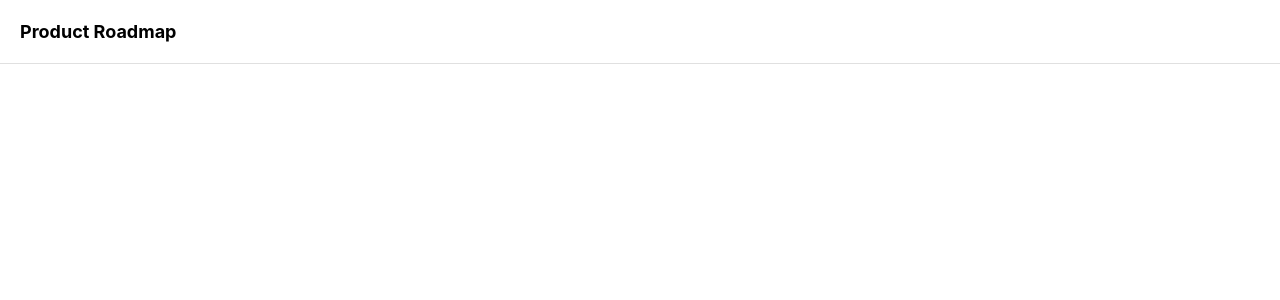
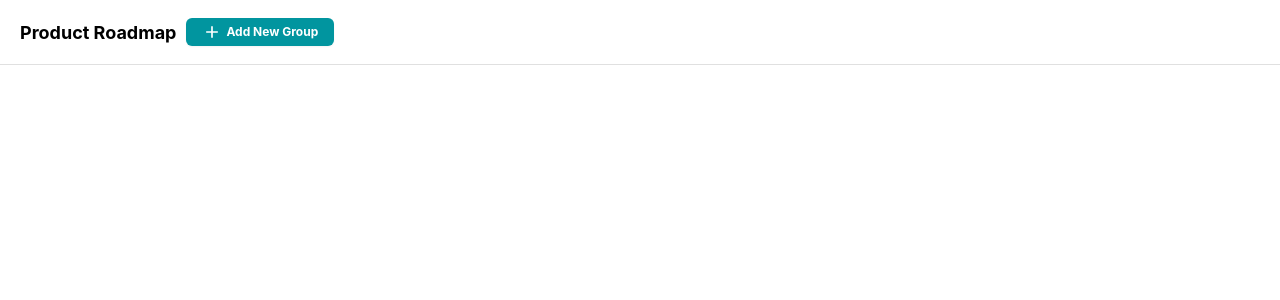
Before and after one commit to Ariefhsnn/todo-app, a React (Create React App) app: page / in a window 1280 px wide. Shown: the top 300 px of the page. Built offline with nearby package versions, Linux system fonts and the light colour scheme.

Commit message:
[arief] - add button component and add react-icons library

```diff
--- a/package.json
+++ b/package.json
@@ -9,6 +9,7 @@
     "react": "^18.2.0",
     "react-dom": "^18.2.0",
     "react-hook-form": "^7.41.5",
+    "react-icons": "^4.7.1",
     "react-router-dom": "^6.6.1",
     "react-scripts": "5.0.1",
     "web-vitals": "^2.1.0"
--- /dev/null
+++ b/src/components/Button.jsx
@@ -0,0 +1,14 @@
+import React from "react";
+
+export const Button = ({type, children, disabled}) => {
+
+    const primary = 'flex items-center gap-[4px] bg-[#01959F] hover:bg-[#006c73] text-white px-[16px] py-[4px] rounded-md text-[12px] font-bold capitalize duration-300 shadow-sm'
+    const outlined = 'flex items-center gap-[4px] bg-white border border-[#E0E0E0] text-[#1D1F20] px-[16px] py-[4px] rounded-md text-[12px] font-bold capitalize duration-300 shadow-md'
+    const danger = 'flex items-center gap-[4px] bg-red-600 hover:bg-red-700 text-white px-[16px] py-[4px] rounded-md text-[12px] font-bold capitalize duration-300 shadow-sm'
+
+    return (
+        <button disabled={disabled} className={`${type === 'primary' ? primary : type === 'danger' ? danger : outlined}`}>
+            {!children ? 'Klik' : children}
+        </button>
+    )
+}
--- a/src/components/Navbar.jsx
+++ b/src/components/Navbar.jsx
@@ -1,9 +1,15 @@
 import React from "react";
+import { Button } from "./";
+import { MdAdd } from 'react-icons/md'
 
 export const Navbar = () => {
     return (
         <nav className="px-[20px] py-[18px] flex w-full gap-[10px] border-b border-[#E0E0E0] items-center">
             <h1 className="text-[18px] font-bold">Product Roadmap</h1>
+            <Button type="primary">
+                <MdAdd className="h-5 w-5"/>
+                <p>Add New Group</p>
+            </Button>
         </nav>
     )
 }
--- a/src/components/index.jsx
+++ b/src/components/index.jsx
@@ -1,3 +1,4 @@
 import { Navbar } from "./Navbar";
+import { Button } from "./Button";
 
-export { Navbar }
+export { Navbar, Button }
```
Also changed, not shown: 1 other file (tests, documents, lock files or other folders).
